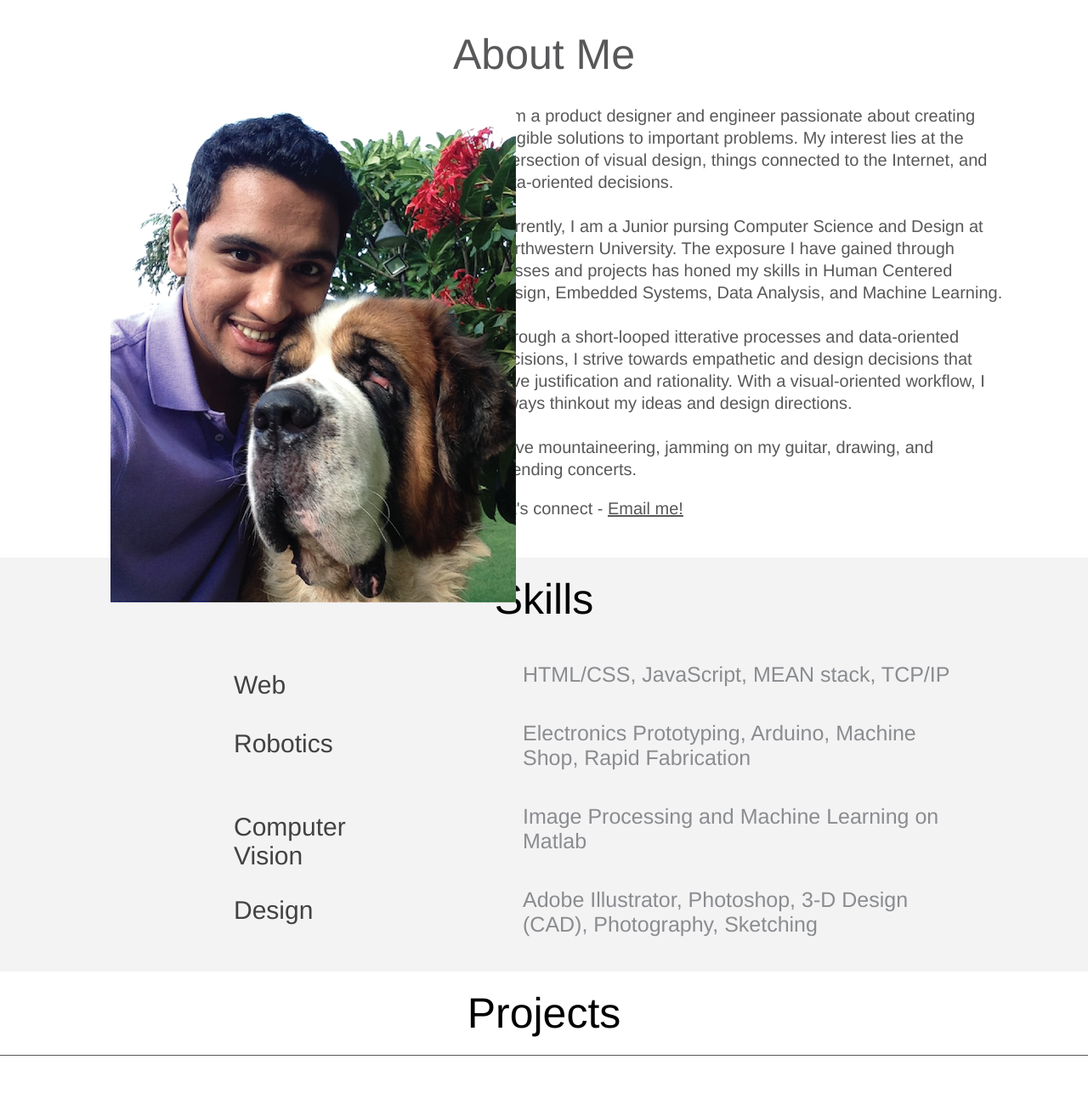
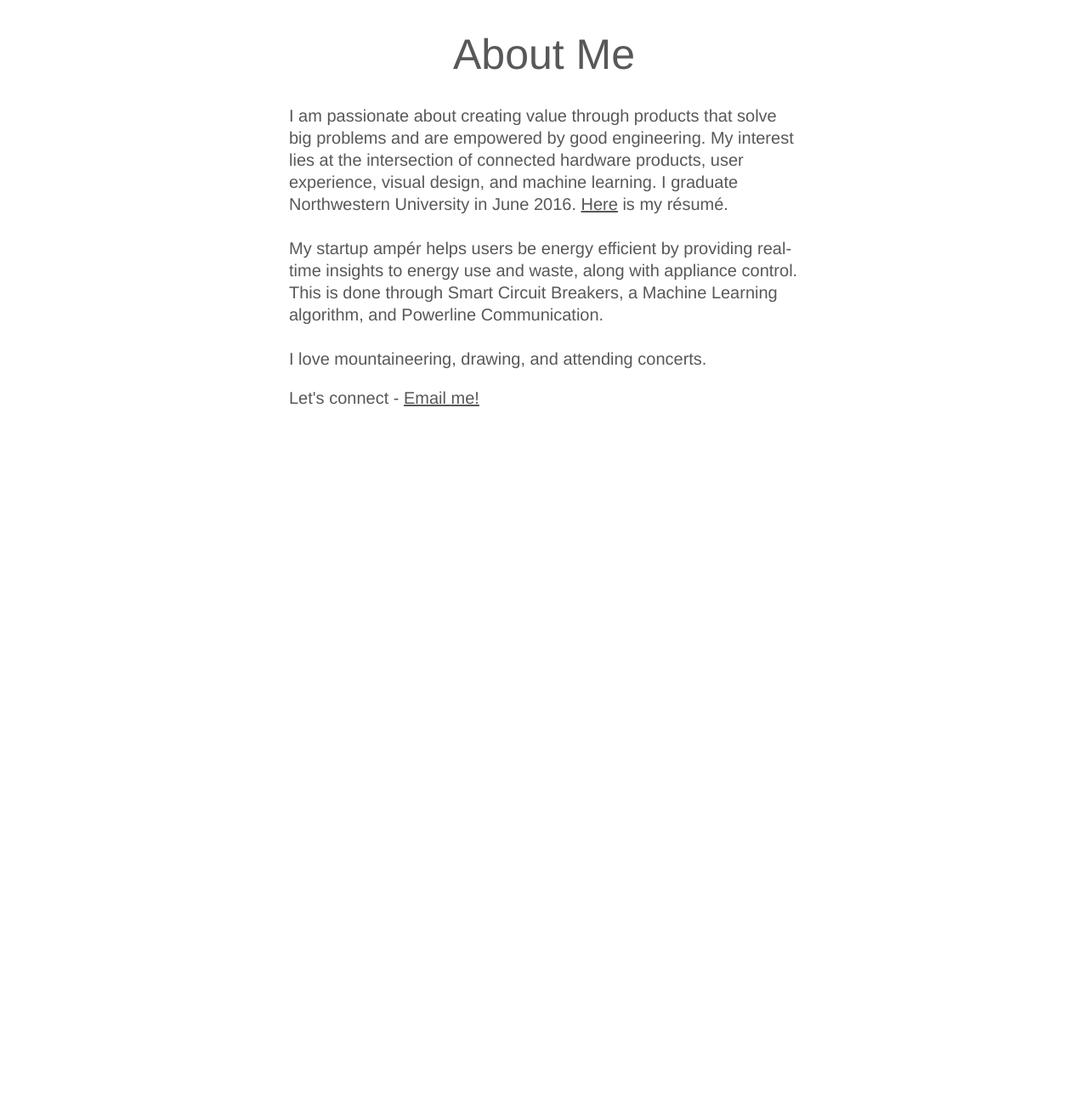
Before and after one commit to akshatthirani/akshatthirani.github.io, a plain HTML site: page index.html in a window 1280 px wide. Shown: the part 800-2100 px from the top of the page at 85% size. After the commit the page ends 1326 px from the top, so only its background shows below. Drawn offline with Linux system fonts and the light colour scheme.

Commit message:
Updated to Oct 2016

```diff
--- a/css/stylesheet.css
+++ b/css/stylesheet.css
@@ -94,8 +94,8 @@ html, body {
 	}
 
 	.aboutMeText{
-		margin-left: 45%;
-		margin-right: 5%;
+		margin-left: 25%;
+		margin-right: 25%;
 	}
 
 	.aboutMeText p{
--- a/index.html
+++ b/index.html
@@ -42,22 +42,18 @@
 		</div>
 
 		<div class="container">
-				<div class="profileImage">
-					<img class="profilePic" src="img/me.png">
-				</div>
+
 
 				<div class="aboutMeText">
-					<p>I am a product designer and engineer passionate about creating tangible solutions to important problems. My interest lies at the intersection of visual design, things connected to the Internet, and data-oriented decisions.
+					<p>I am passionate about creating value through products that solve big problems and are empowered by good engineering. My interest lies at the intersection of connected hardware products, user experience, visual design, and machine learning. I graduate Northwestern University in June 2016. <a href="Akshat_Thirani_Resume.pdf">Here</a> is my résumé.
 					<br><br>
 
-					Currently, I am a Junior pursing Computer Science and Design at Northwestern University. The exposure I have gained through classes and projects has honed my skills in Human Centered Design, Embedded Systems, Data Analysis, and Machine Learning.
+					My startup ampér helps users be energy efficient by providing real-time insights to energy use and waste, along with appliance control. This is done through Smart Circuit Breakers, a Machine Learning algorithm, and Powerline Communication.
+
+
 					<br><br>
 
-
-					 Through a short-looped itterative processes and data-oriented decisions, I strive towards empathetic and design decisions that have justification and rationality. With a visual-oriented workflow, I always thinkout my ideas and design directions.
-					<br><br>
-
-					I love mountaineering, jamming on my guitar, drawing, and attending concerts.
+					I love mountaineering, drawing, and attending concerts.
 
 					<br>
 
@@ -67,70 +63,6 @@
 		</div>
 	</div>
 
-	<div class="skills">
-		<h1 class="skillsTitle">Skills</h1>
-
-		<div class="skillsContainer">
-
-			<div class="skillCell">
-				<div class="skillTitle">
-					<h3 id="cellTitle">Web</h3>
-				</div>
-				<div class="skillInfo">
-					<p id="cellInfo">HTML/CSS, JavaScript, MEAN stack, TCP/IP</p>
-				</div>
-			</div>
-
-			<div class="skillCell">
-				<div class="skillTitle">
-					<h3 id="cellTitle">Robotics</h3>
-				</div>
-				<div class="skillInfo">
-					<p id="cellInfo">Electronics Prototyping, Arduino, Machine Shop, Rapid Fabrication</p>
-				</div>
-			</div>
-
-			<div class="skillCell">
-				<div class="skillTitle">
-					<h3 id="cellTitle">Computer Vision</h3>
-				</div>
-				<div class="skillInfo">
-					<p id="cellInfo">Image Processing and Machine Learning on Matlab</p>
-				</div>
-			</div>
-
-
-			<div class="skillCell">
-				<div class="skillTitle">
-					<h3 id="cellTitle">Design</h3>
-				</div>
-				<div class="skillInfo">
-					<p id="cellInfo">Adobe Illustrator, Photoshop, 3-D Design (CAD), Photography, Sketching</p>
-				</div>
-			</div>
-		</div>
-	</div>
-
-	<div class="projects">
-		<h1>Projects</h1>
-
-
-		<div class="proj">
-			<img src="img/amper.png">
-			<p><a href="https://vimeo.com/121644055" target="_blank">DEMO VIDEO</a><br></p>
-		</div>
-
-		<div class="proj">
-			<img src="img/pors.png">
-			<p><a href="https://www.youtube.com/watch?v=PrZwUTdFmis" target="_blank">TED TALK</a><br></p>
-		</div>
-
-		<div class="proj">
-			<img src="img/summr.png">
-			<p><a href="summr.pdf" target="_blank">Pitch Deck</a><br></p>
-		</div>
-	</div>
-
 </body>
 
 </html>
```
Also changed, not shown: img/amper.png (deleted), img/me.png (deleted), img/pors.png (deleted), img/summr.png (deleted), 2 other files.
